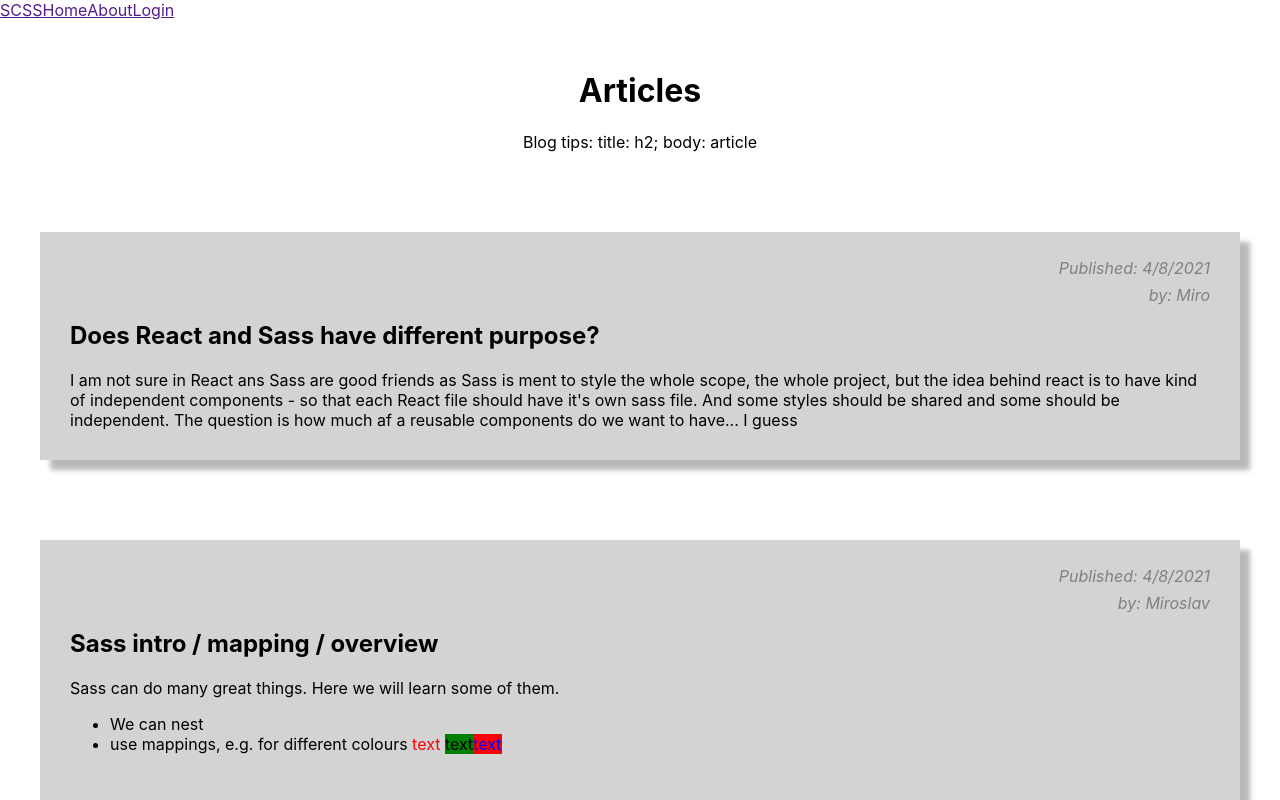
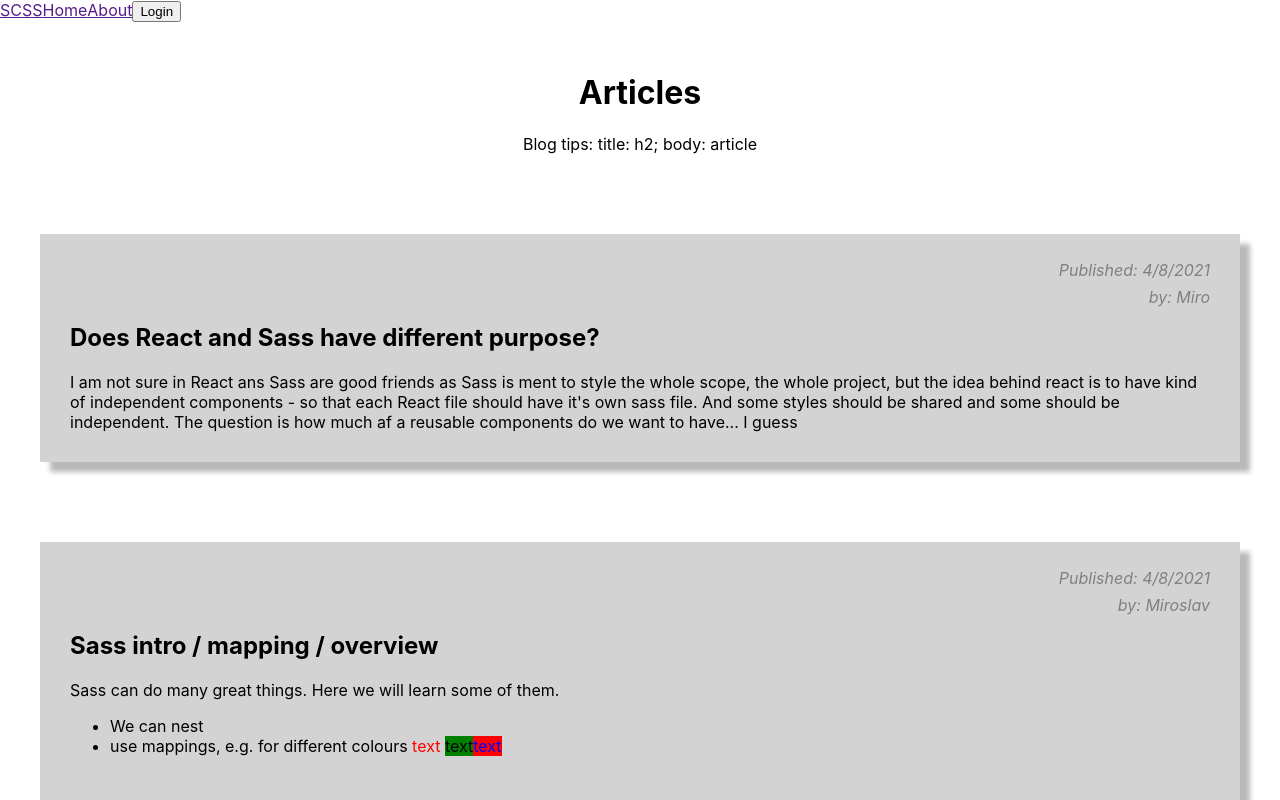
Before and after one commit to MMAcode/sass_miro_and_arthur, a React (Create React App) app: page / in a window 1280 px wide. Shown: the top 800 px of the page. Built offline with nearby package versions, Linux system fonts and the light colour scheme.

Commit message:
minor changes

```diff
--- a/src/components/Header.js
+++ b/src/components/Header.js
@@ -4,7 +4,7 @@ export const Header = () => {
             <div className="logo"><a href="">SCSS</a></div>
             <div><a href="">Home</a></div>
             <div><a href="">About</a></div>
-            <div><a href="" className="btn">Login</a></div>
+            <div><button className="btn-primary">Login</button></div>
         </div>
     );
 }
--- a/src/css/style.scss
+++ b/src/css/style.scss
@@ -90,10 +90,11 @@ a {
   font-weight: bold;
   font-size: 20px;
 }
-.btn {
+.btn-primary {
   background: blue;
   color: white;
   padding: 8px 16px;
   border-radius: 20px;
   text-decoration: none;
+  border: none;
 }
```
